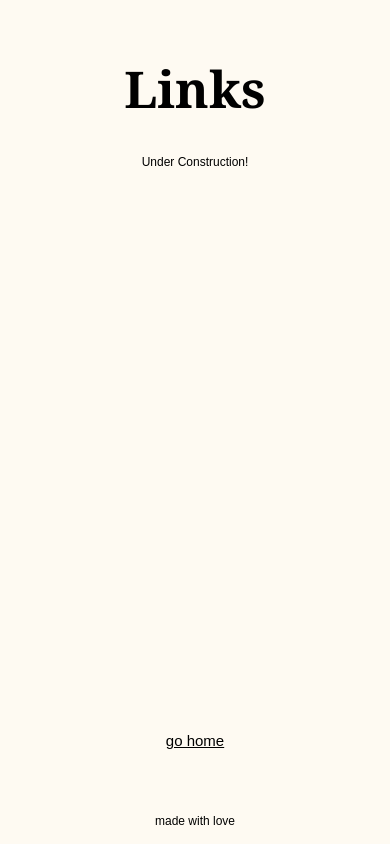
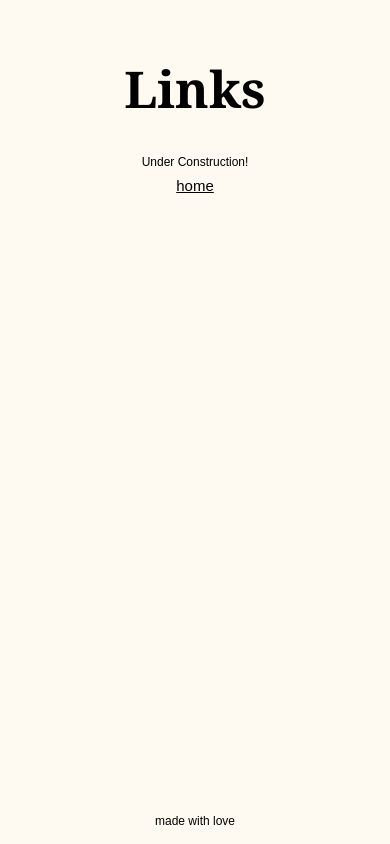
Before and after one commit to joelbonnie/betterweb, a plain HTML site: page links.html in a window 390 px wide. Drawn offline with Linux system fonts and the light colour scheme.

Commit message:
modified spacings a bit

```diff
--- a/links.html
+++ b/links.html
@@ -18,7 +18,7 @@
     </section>
     <nav>
       <ul>
-        <li><a href="index.html"> go home </a></li>
+        <li><a href="index.html"> home </a></li>
       </ul>
     </nav>
 
--- a/style.css
+++ b/style.css
@@ -61,7 +61,6 @@ main {
   flex: 1;
   display: flex;
   flex-direction: column;
-  justify-content: center;
   text-align: center;
   align-items: center;
   padding: 1rem;
@@ -98,14 +97,14 @@ nav a {
 section {
   font-size: 15px;
   padding: 0.5rem;
-  flex: 1;
+  /*flex: 1;*/
 }
 
 /* Mobile adjustment */
 @media (max-width: 768px) {
   main {
     flex-direction: column;
-    max-width: 80vw;
+    max-width: 90vw;
   }
 
   #site-title {
```
Also changed, not shown: experience.html (+1 -1 lines), projects.html (+1 -1 lines).
